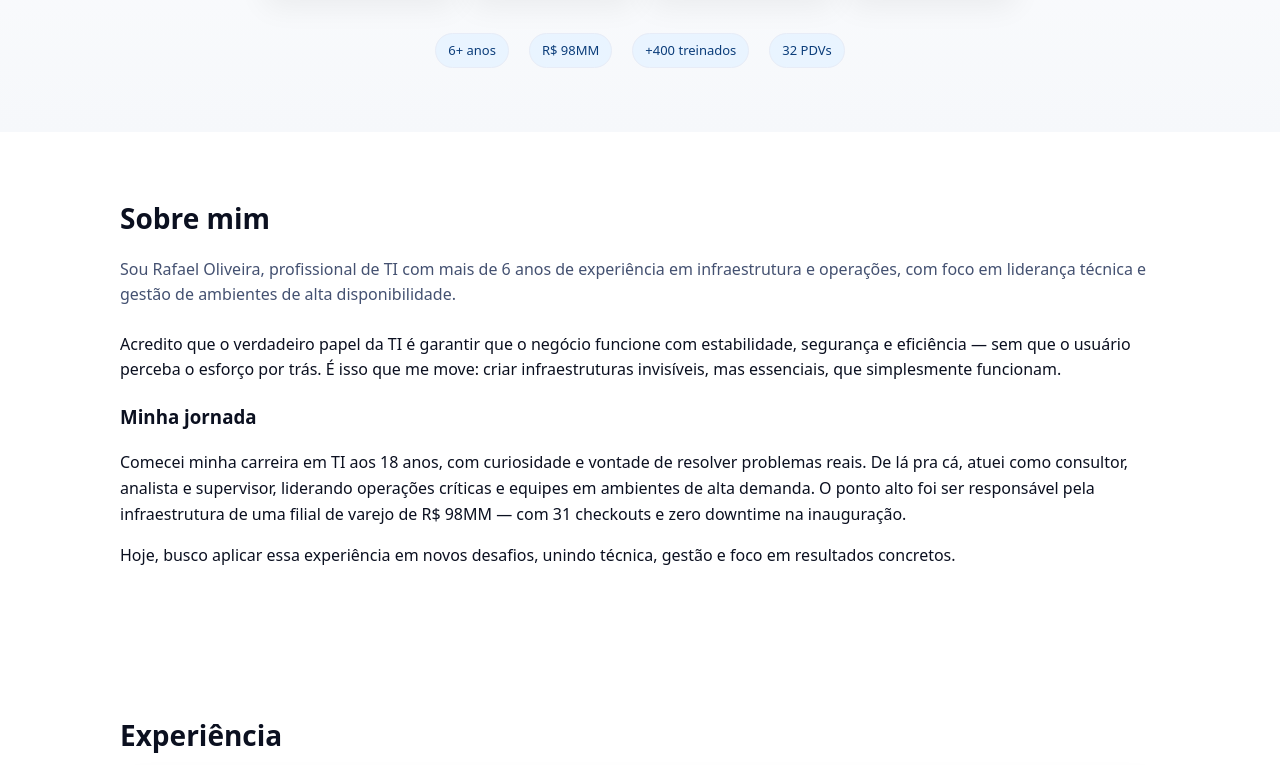
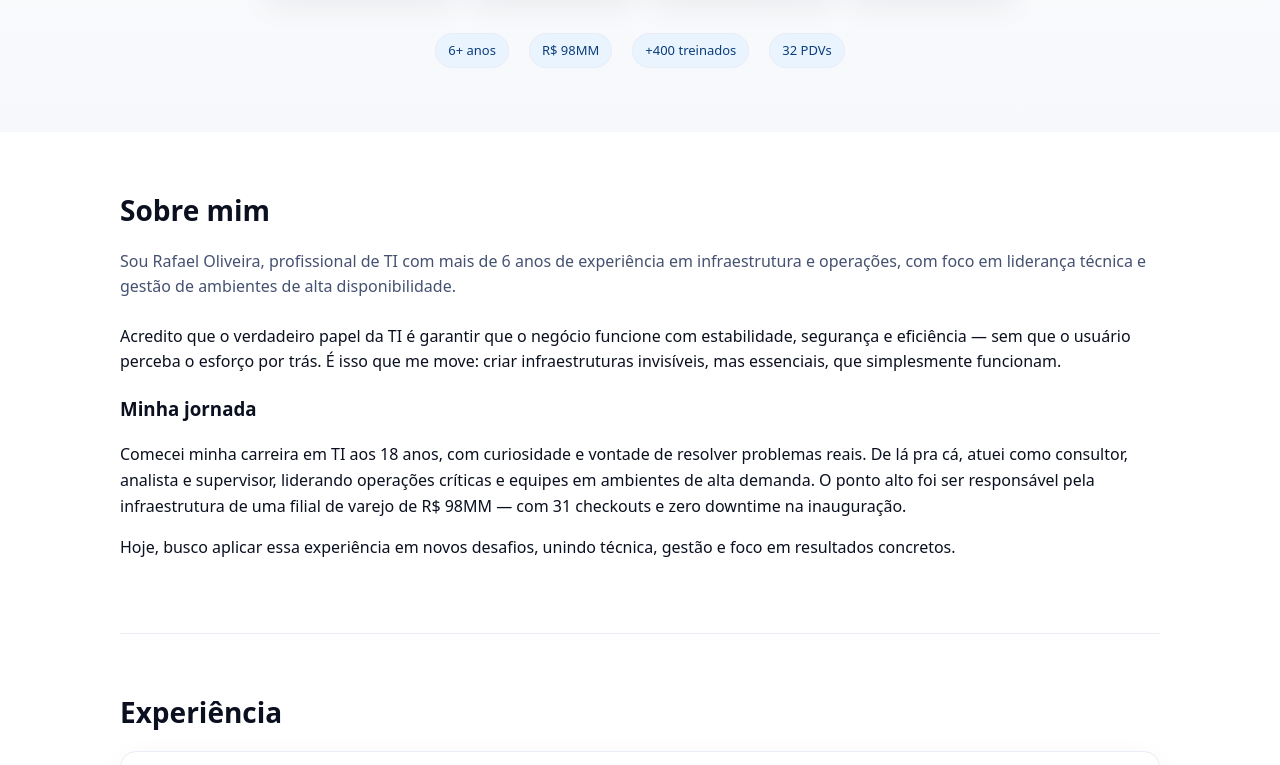
Before and after one commit to Rcoliveiranet/rcoliveiranet.github.io, a plain HTML site: page index.html in a window 1280 px wide. Shown: the part 441-1206 px from the top of the page. Drawn offline with Linux system fonts and the light colour scheme.

Commit message:
Update index.html

```diff
--- a/index.html
+++ b/index.html
@@ -109,7 +109,11 @@
       margin: 4px;
     }
 
-    section { padding: 64px 0; }
+    section { padding: 56px 0;
+  background: var(--paper);
+  border-top: 1px solid var(--card-border);
+}
+section:first-of-type { border-top: 0; }
     p.lead { color: var(--ink-soft); margin-bottom: 24px; }
 
     .grid { display: grid; grid-template-columns: repeat(12, 1fr); gap: 20px; }
```
